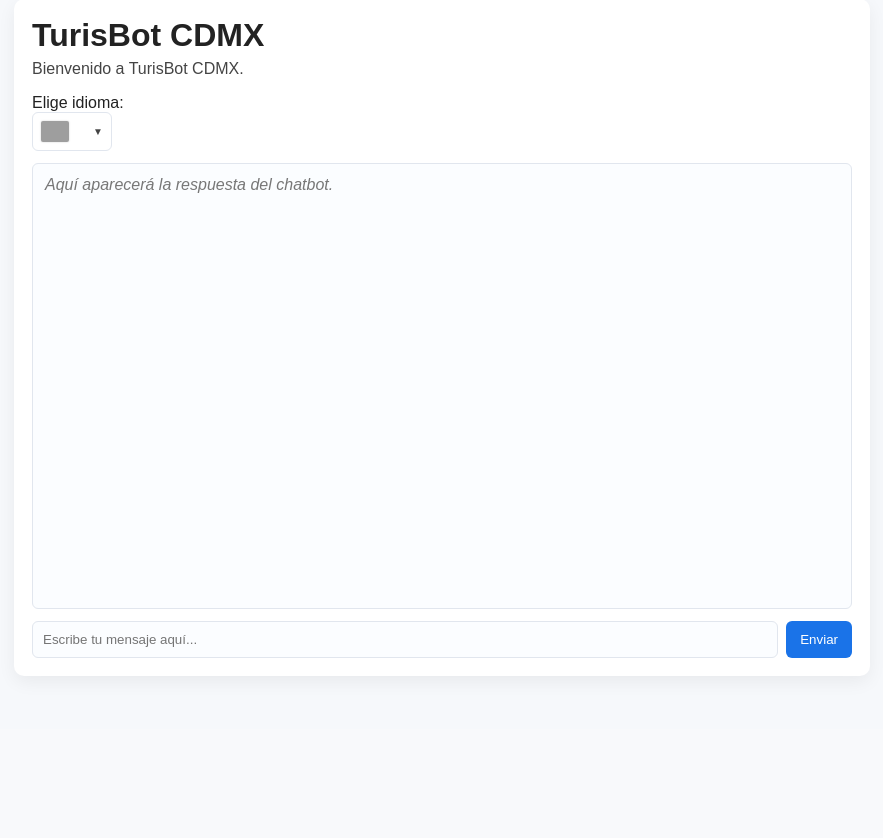
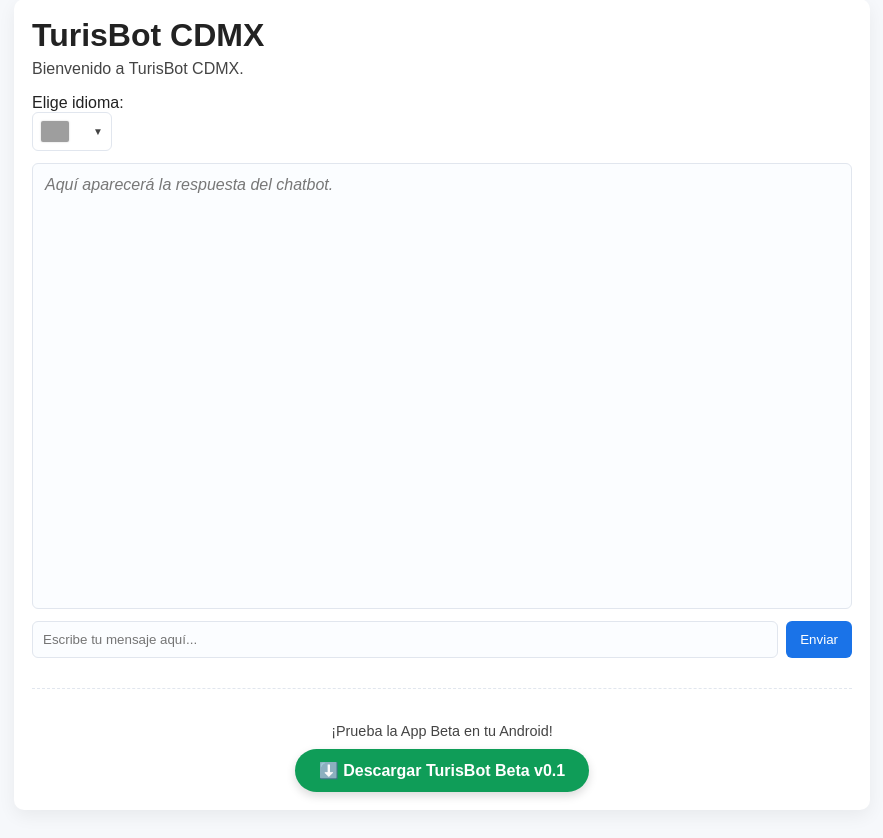
Before and after one commit to LeoCodec/TurisBot-CDMX, a Flask app: page / in a window 1280 px wide. Shown: the part 71-909 px from the top of the page, without its empty margins (198-1081 px from the left). Before the commit the page ends 748 px from the top, so only its background shows below. Run offline with Flask 3, Linux system fonts and the light colour scheme; grey boxes are pictures that could not be loaded.

Commit message:
Botones Beta Turisbot-CDMX apk

```diff
--- a/web_app/static/style.css
+++ b/web_app/static/style.css
@@ -196,3 +196,36 @@ h1 { margin: 0 0 6px 0; }
 .options.show {
     display: block;
 }
+
+/* =========================================
+   NUEVO: ÁREA DE DESCARGA
+   ========================================= */
+.download-area {
+    margin-top: 30px;
+    padding-top: 20px;
+    border-top: 1px dashed var(--border);
+    text-align: center;
+}
+
+.download-label {
+    font-size: 0.9em;
+    color: var(--lead);
+    margin-bottom: 10px;
+}
+
+.download-btn {
+    display: inline-block;
+    padding: 12px 24px;
+    background-color: var(--bot);
+    color: #fff;
+    text-decoration: none;
+    border-radius: 25px;
+    font-weight: bold;
+    box-shadow: 0 4px 10px rgba(0,0,0,0.15);
+    transition: transform 0.2s, background-color 0.2s;
+}
+
+.download-btn:hover {
+    background-color: var(--download-hover);
+    transform: translateY(-3px);
+}
--- a/web_app/templates/index.html
+++ b/web_app/templates/index.html
@@ -8,6 +8,7 @@
 </head>
 <body>
 
+    <!-- Botón para cambiar tema -->
     <button id="theme-toggle" class="theme-btn">🌗 Tema</button>
 
     <div class="container">
@@ -17,8 +18,8 @@
         <div class="controls">
             <label>{{ textos.elige_idioma }}</label>
 
+            <!-- SELECTOR DE BANDERAS -->
             <div class="custom-select" id="custom-lang-select">
-
                 <div class="selected-lang">
                     {% if idioma == 'es' %}
                         <img id="selected-flag" src="https://flagcdn.com/w40/mx.png" alt="ES">
@@ -48,18 +49,28 @@
                         <img src="https://flagcdn.com/w40/fr.png" alt="FR">
                     </div>
                 </div>
+            </div>
+        </div>
 
-            </div>
-            </div>
-
+        <!-- CAJA DEL CHAT -->
         <div id="chat-box" class="chat-box">
             <div class="notice">{{ textos.respuesta_demo }}</div>
         </div>
 
+        <!-- INPUT PARA MENSAJES -->
         <div class="input-area">
             <input id="user-input" type="text" placeholder="{{ textos.placeholder }}">
             <button id="send-btn">{{ textos.enviar }}</button>
         </div>
+
+        <!-- ZONA DE DESCARGA (NUEVO) -->
+        <div class="download-area">
+            <p class="download-label">¡Prueba la App Beta en tu Android!</p>
+            <a href="{{ url_for('static', filename='TurisBot-CDMX-v0.1.apk') }}" class="download-btn" download>
+                ⬇️ Descargar TurisBot Beta v0.1
+            </a>
+        </div>
+
     </div>
 
     <script>
```
